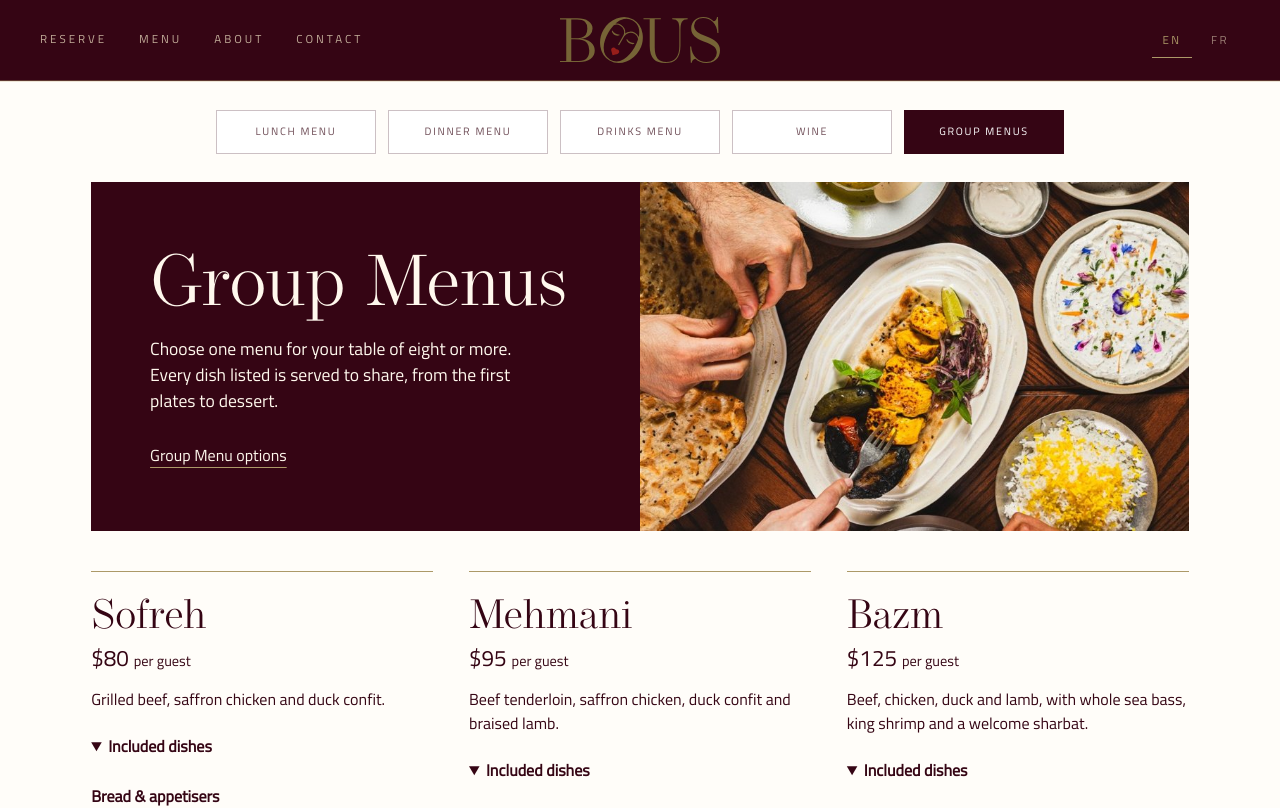
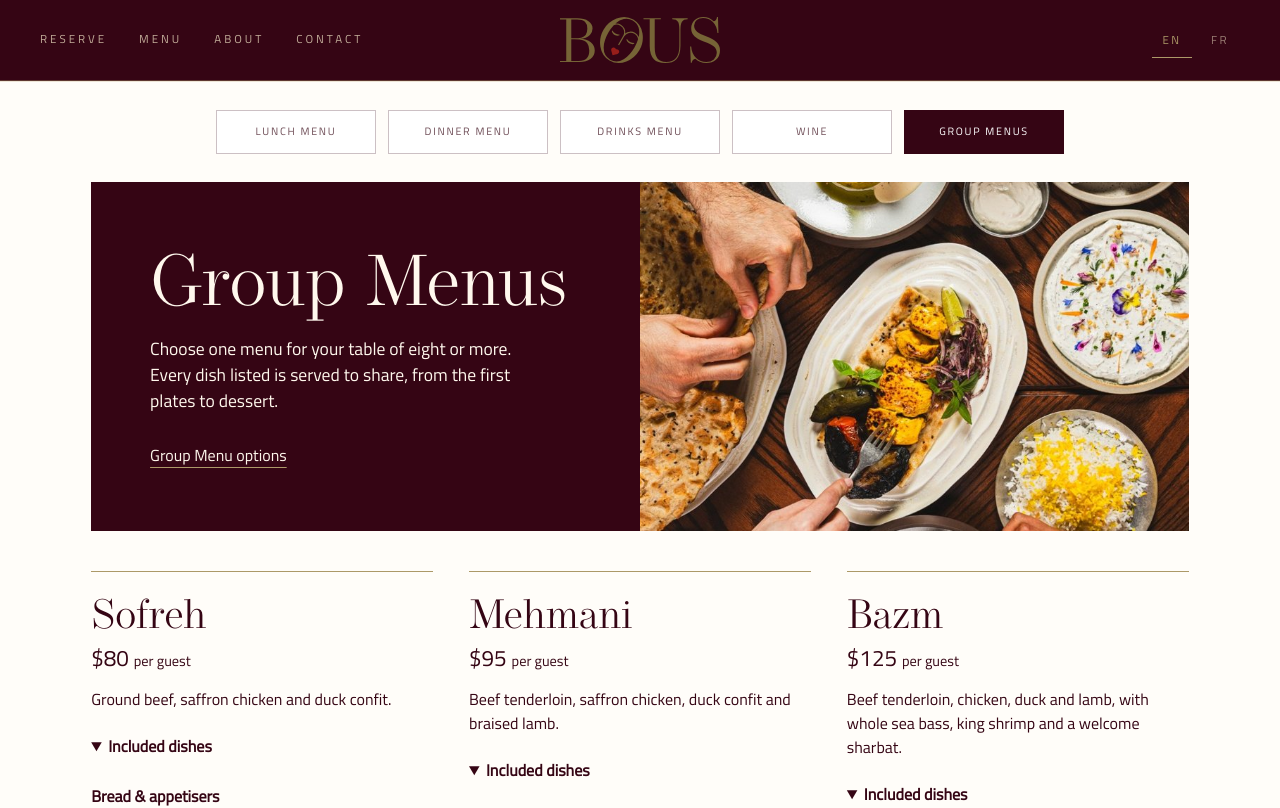
Before and after one commit to BOUS-Persian-Cuisine/website, a Next.js app: page /group-menu in a window 1280 px wide. Shown: the top 808 px of the page. Built offline with nearby package versions, Linux system fonts and the light colour scheme.

Commit message:
Clarify beef descriptions under Sofreh and Bazm

```diff
--- a/src/pages/group-menu.tsx
+++ b/src/pages/group-menu.tsx
@@ -5,9 +5,9 @@ import { useLanguage } from "@/context/LanguageContext";
 import styles from "@/styles/group-menu.module.css";
 
 const tiers = [
-  { name: "Sofreh", price: 80, en: "Grilled beef, saffron chicken and duck confit.", fr: "Bœuf grillé, poulet au safran et canard confit." },
+  { name: "Sofreh", price: 80, en: "Ground beef, saffron chicken and duck confit.", fr: "Bœuf haché, poulet au safran et canard confit." },
   { name: "Mehmani", price: 95, en: "Beef tenderloin, saffron chicken, duck confit and braised lamb.", fr: "Filet de bœuf, poulet au safran, canard confit et agneau braisé." },
-  { name: "Bazm", price: 125, en: "Beef, chicken, duck and lamb, with whole sea bass, king shrimp and a welcome sharbat.", fr: "Bœuf, poulet, canard et agneau, avec bar entier, crevettes géantes et sharbat de bienvenue." },
+  { name: "Bazm", price: 125, en: "Beef tenderloin, chicken, duck and lamb, with whole sea bass, king shrimp and a welcome sharbat.", fr: "Filet de bœuf, poulet, canard et agneau, avec bar entier, crevettes géantes et sharbat de bienvenue." },
 ];
 
 // The first tier that includes a dish. A null tier is available only à la carte.
```
